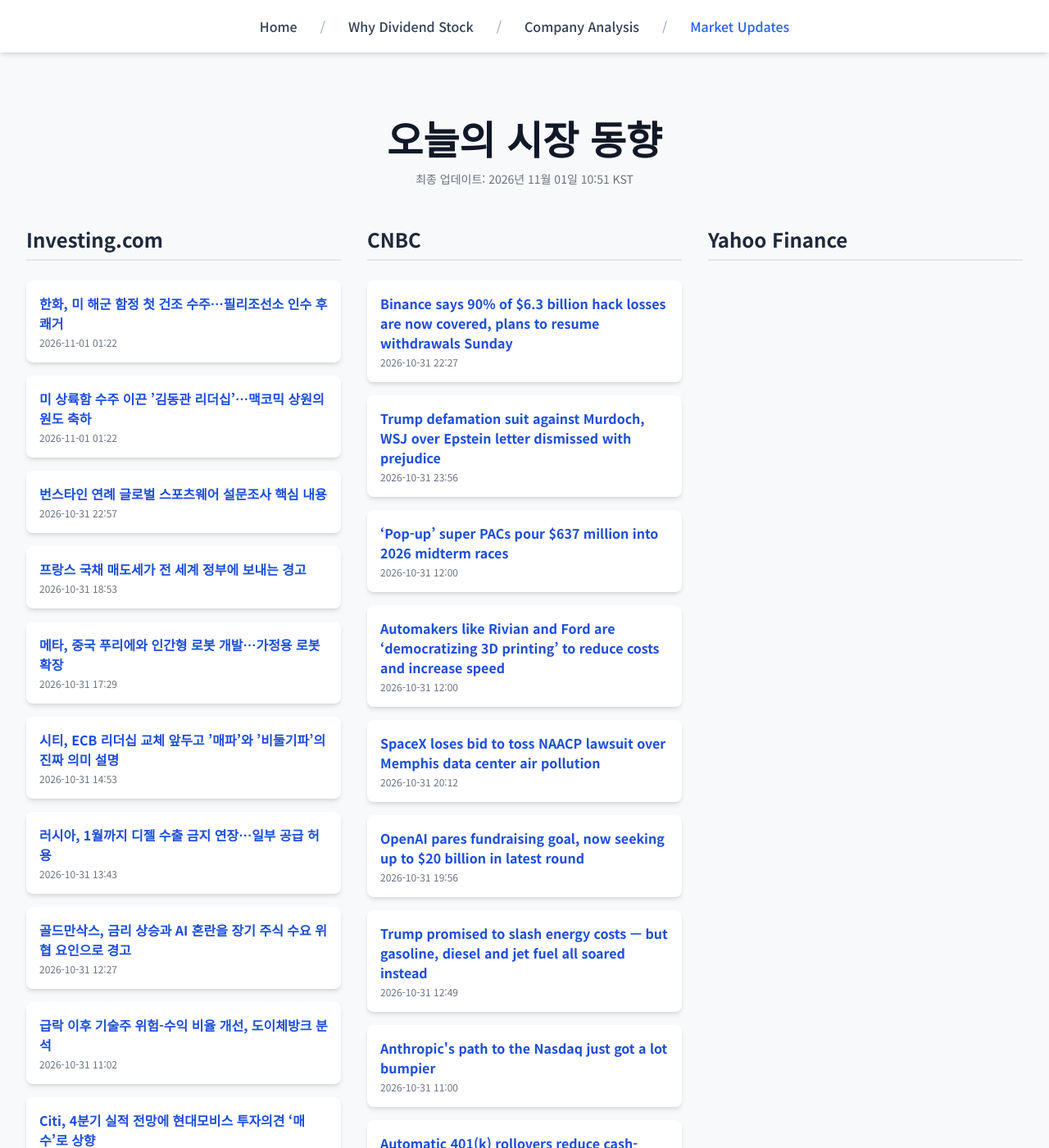
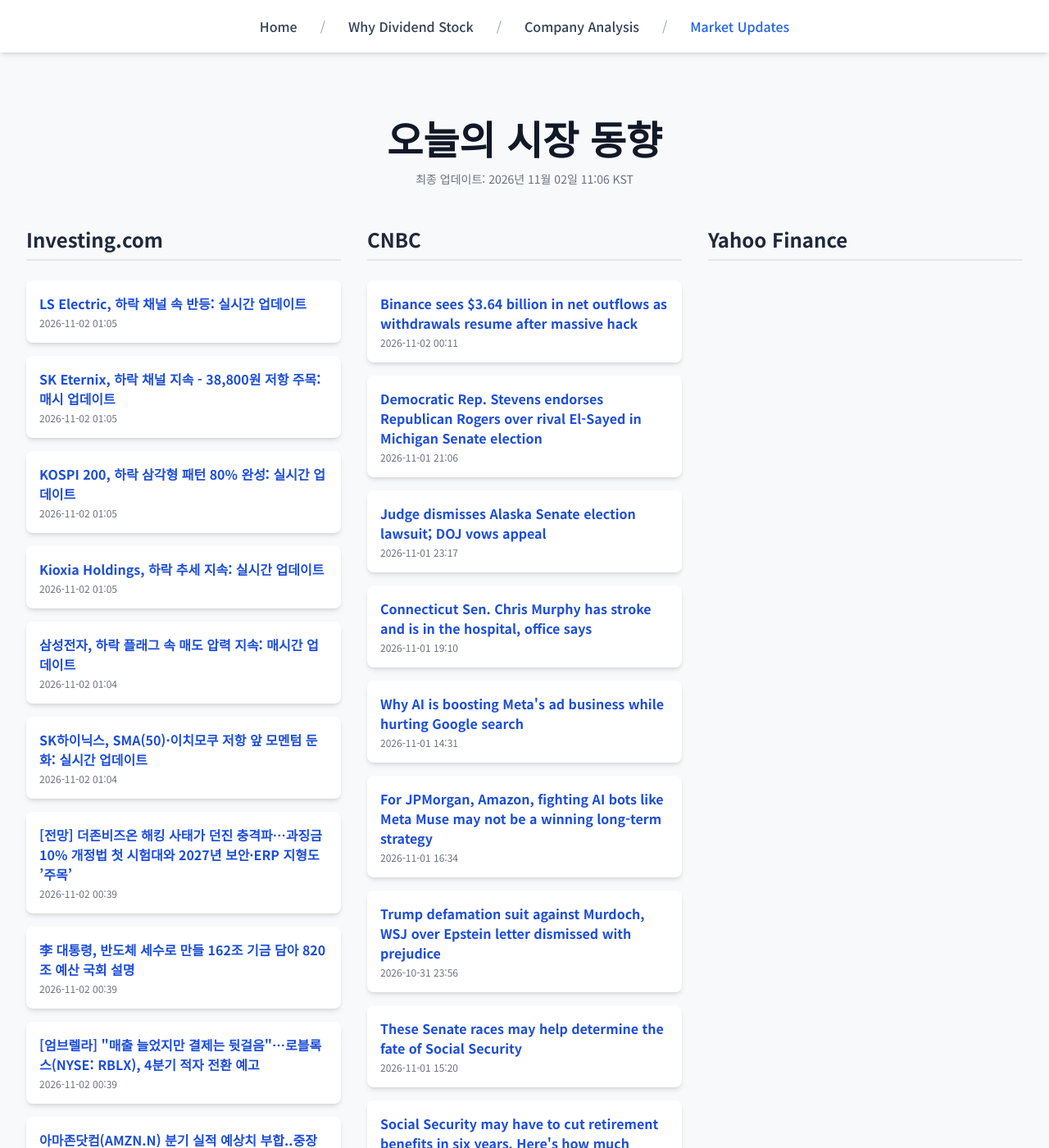
Before and after one commit to Kay-Hwang/my-company-analysis, a Jekyll site: the page built from market-updates.html, in a window 1280 px wide and 1400 px high. Shown: the whole window at 82% size. Built offline with Jekyll 4.4.1, drawn with Linux system fonts in a browser that asks for light colours; nearby versions of some CDN libraries; a script that is not in the unit is left out; some of the changed text lies outside the part shown.

Commit message:
Update daily data

```diff
--- a/_data/latest_data.json
+++ b/_data/latest_data.json
@@ -1,74 +1,104 @@
 {
-  "lastUpdated": "2026년 11월 01일 10:51 KST",
+  "lastUpdated": "2026년 11월 02일 11:06 KST",
   "news": {
     "investing": [
       {
-        "title": "한화, 미 해군 함정 첫 건조 수주…필리조선소 인수 후 쾌거",
-        "link": "https://kr.investing.com/news/stock-market-news/article-2152384",
-        "pubDate": "2026-11-01 01:22:33",
-        "summary": "한화, 미 해군 함정 첫 건조 수주…필리조선소 인수 후 쾌거"
+        "title": "LS Electric, 하락 채널 속 반등: 실시간 업데이트",
+        "link": "https://kr.investing.com/news/stock-market-news/article-93CH-2152680",
+        "pubDate": "2026-11-02 01:05:11",
+        "summary": "LS Electric, 하락 채널 속 반등: 실시간 업데이트"
       },
       {
-        "title": "미 상륙함 수주 이끈 ’김동관 리더십’…맥코믹 상원의원도 축하",
-        "link": "https://kr.investing.com/news/stock-market-news/article-2152383",
-        "pubDate": "2026-11-01 01:22:29",
-        "summary": "미 상륙함 수주 이끈 ’김동관 리더십’…맥코믹 상원의원도 축하"
+        "title": "SK Eternix, 하락 채널 지속 - 38,800원 저항 주목: 매시 업데이트",
+        "link": "https://kr.investing.com/news/stock-market-news/article-93CH-2152679",
+        "pubDate": "2026-11-02 01:05:09",
+        "summary": "SK Eternix, 하락 채널 지속 - 38,800원 저항 주목: 매시 업데이트"
       },
       {
-        "title": "번스타인 연례 글로벌 스포츠웨어 설문조사 핵심 내용",
-        "link": "https://kr.investing.com/news/stock-market-news/article-2152365",
-        "pubDate": "2026-10-31 22:57:05",
-        "summary": "번스타인 연례 글로벌 스포츠웨어 설문조사 핵심 내용"
+        "title": "KOSPI 200, 하락 삼각형 패턴 80% 완성: 실시간 업데이트",
+        "link": "https://kr.investing.com/news/stock-market-news/article-93CH-2152678",
+        "pubDate": "2026-11-02 01:05:07",
+        "summary": "KOSPI 200, 하락 삼각형 패턴 80% 완성: 실시간 업데이트"
       },
       {
-        "title": "프랑스 국채 매도세가 전 세계 정부에 보내는 경고",
-        "link": "https://kr.investing.com/news/stock-market-news/article-2152359",
-        "pubDate": "2026-10-31 18:53:38",
-        "summary": "프랑스 국채 매도세가 전 세계 정부에 보내는 경고"
+        "title": "Kioxia Holdings, 하락 추세 지속: 실시간 업데이트",
+        "link": "https://kr.investing.com/news/stock-market-news/article-93CH-2152677",
+        "pubDate": "2026-11-02 01:05:06",
+        "summary": "Kioxia Holdings, 하락 추세 지속: 실시간 업데이트"
       },
       {
-        "title": "메타, 중국 푸리에와 인간형 로봇 개발…가정용 로봇 확장",
-        "link": "https://kr.investing.com/news/stock-market-news/article-2152356",
-        "pubDate": "2026-10-31 17:29:26",
-        "summary": "메타, 중국 푸리에와 인간형 로봇 개발…가정용 로봇 확장"
+        "title": "삼성전자, 하락 플래그 속 매도 압력 지속: 매시간 업데이트",
+        "link": "https://kr.investing.com/news/stock-market-news/article-93CH-2152676",
+        "pubDate": "2026-11-02 01:04:55",
+        "summary": "삼성전자, 하락 플래그 속 매도 압력 지속: 매시간 업데이트"
       },
       {
-        "title": "시티, ECB 리더십 교체 앞두고 ’매파’와 ’비둘기파’의 진짜 의미 설명",
-        "link": "https://kr.investing.com/news/stock-market-news/article-2152348",
-        "pubDate": "2026-10-31 14:53:31",
-        "summary": "시티, ECB 리더십 교체 앞두고 ’매파’와 ’비둘기파’의 진짜 의미 설명"
+        "title": "SK하이닉스, SMA(50)·이치모쿠 저항 앞 모멘텀 둔화: 실시간 업데이트",
+        "link": "https://kr.investing.com/news/stock-market-news/article-93CH-2152675",
+        "pubDate": "2026-11-02 01:04:52",
+        "summary": "SK하이닉스, SMA(50)·이치모쿠 저항 앞 모멘텀 둔화: 실시간 업데이트"
       },
       {
-        "title": "러시아, 1월까지 디젤 수출 금지 연장…일부 공급 허용",
-        "link": "https://kr.investing.com/news/stock-market-news/article-2152345",
-        "pubDate": "2026-10-31 13:43:46",
-        "summary": "러시아, 1월까지 디젤 수출 금지 연장…일부 공급 허용"
+        "title": "[전망] 더존비즈온 해킹 사태가 던진 충격파…과징금 10% 개정법 첫 시험대와 2027년 보안·ERP 지형도 ’주목’",
+        "link": "https://kr.investing.com/news/stock-market-news/article-2152668",
+        "pubDate": "2026-11-02 00:39:45",
+        "summary": "[전망] 더존비즈온 해킹 사태가 던진 충격파…과징금 10% 개정법 첫 시험대와 2027년 보안·ERP 지형도 ’주목’"
       },
       {
-        "title": "골드만삭스, 금리 상승과 AI 혼란을 장기 주식 수요 위협 요인으로 경고",
-        "link": "https://kr.investing.com/news/stock-market-news/article-2152340",
-        "pubDate": "2026-10-31 12:27:33",
-        "summary": "골드만삭스, 금리 상승과 AI 혼란을 장기 주식 수요 위협 요인으로 경고"
+        "title": "李 대통령, 반도체 세수로 만들 162조 기금 담아 820조 예산 국회 설명",
+        "link": "https://kr.investing.com/news/stock-market-news/article-2152667",
+        "pubDate": "2026-11-02 00:39:42",
+        "summary": "李 대통령, 반도체 세수로 만들 162조 기금 담아 820조 예산 국회 설명"
       },
       {
-        "title": "급락 이후 기술주 위험-수익 비율 개선, 도이체방크 분석",
-        "link": "https://kr.investing.com/news/stock-market-news/article-2152330",
-        "pubDate": "2026-10-31 11:02:38",
-        "summary": "급락 이후 기술주 위험-수익 비율 개선, 도이체방크 분석"
+        "title": "[엄브렐라] \"매출 늘었지만 결제는 뒷걸음\"…로블록스(NYSE: RBLX), 4분기 적자 전환 예고",
+        "link": "https://kr.investing.com/news/stock-market-news/article-2152666",
+        "pubDate": "2026-11-02 00:39:40",
+        "summary": "[엄브렐라] \"매출 늘었지만 결제는 뒷걸음\"…로블록스(NYSE: RBLX), 4분기 적자 전환 예고"
       },
       {
-        "title": "Citi, 4분기 실적 전망에 현대모비스 투자의견 ‘매수’로 상향",
-        "link": "https://kr.investing.com/news/stock-market-news/article-93CH-2152321",
-        "pubDate": "2026-10-31 10:04:48",
-        "summary": "Citi, 4분기 실적 전망에 현대모비스 투자의견 ‘매수’로 상향"
+        "title": "아마존닷컴(AMZN.N) 분기 실적 예상치 부합..중장기 성장 가시성 주목",
+        "link": "https://kr.investing.com/news/stock-market-news/article-2152665",
+        "pubDate": "2026-11-02 00:39:38",
+        "summary": "아마존닷컴(AMZN.N) 분기 실적 예상치 부합..중장기 성장 가시성 주목"
       }
     ],
     "cnbc": [
       {
-        "title": "Binance says 90% of $6.3 billion hack losses are now covered, plans to resume withdrawals Sunday",
-        "link": "https://www.cnbc.com/2026/10/31/binance-hack-asset-coverage-withdrawals.html",
-        "pubDate": "Sat, 31 Oct 2026 22:27:56 GMT",
-        "summary": "Binance says it has restored backing for 90% of assets affected by its $6.3 billion hack and is planning to resume withdrawals, subject to security checks."
+        "title": "Binance sees $3.64 billion in net outflows as withdrawals resume after massive hack",
+        "link": "https://www.cnbc.com/2026/11/02/binance-outflow-hack-bitcoin.html",
+        "pubDate": "Mon, 02 Nov 2026 00:11:37 GMT",
+        "summary": "Binance recorded $3.64 billion in net outflows after resuming withdrawals following a $6.3 billion hack, representing 2.1% of its total assets."
+      },
+      {
+        "title": "Democratic Rep. Stevens endorses Republican Rogers over rival El-Sayed in Michigan Senate election",
+        "link": "https://www.cnbc.com/2026/11/01/michigan-senate-stevens-rogers-endorsement-el-sayed.html",
+        "pubDate": "Sun, 01 Nov 2026 21:06:42 GMT",
+        "summary": "Haley Stevens had lost the Democratic nomination for Senate in Michigan to Abdul El-Sayed earlier this year."
+      },
+      {
+        "title": "Judge dismisses Alaska Senate election lawsuit; DOJ vows appeal",
+        "link": "https://www.cnbc.com/2026/11/01/alaska-senate-doj-lawsuit-dismissed-sullivan-peltola.html",
+        "pubDate": "Sun, 01 Nov 2026 23:17:57 GMT",
+        "summary": "Democratic nominee Mary Peltola is facing two candidates named Dan Sullivan in the Alaska Senate election, one of whom is the Republican incumbent."
+      },
+      {
+        "title": "Connecticut Sen. Chris Murphy has stroke and is in the hospital, office says",
+        "link": "https://www.cnbc.com/2026/11/01/chris-murphy-stroke-senate-hospital.html",
+        "pubDate": "Sun, 01 Nov 2026 19:10:12 GMT",
+        "summary": "Sen. Chris Murphy's office announced Sunday that he suffered a stroke and was hospitalized the day prior, though they say he is 'awake and alert.'"
+      },
+      {
+        "title": "Why AI is boosting Meta's ad business while hurting Google search",
+        "link": "https://www.cnbc.com/2026/11/01/ai-meta-ads-google-search.html",
+        "pubDate": "Sun, 01 Nov 2026 14:31:29 GMT",
+        "summary": "The gap between Meta's ad revenue growth and Google's search expansion was the widest it's been since 2021 in the latest quarter."
+      },
+      {
+        "title": "For JPMorgan, Amazon, fighting AI bots like Meta Muse may not be a winning long-term strategy",
+        "link": "https://www.cnbc.com/2026/11/01/jpmorgan-amazon-ai-agents-meta-muse.html",
+        "pubDate": "Sun, 01 Nov 2026 16:34:43 GMT",
+        "summary": "As companies from Amazon to JPMorgan block AI personal agents like Meta's Muse, retail experts warn that technology that removes customer friction usually wins."
       },
       {
         "title": "Trump defamation suit against Murdoch, WSJ over Epstein letter dismissed with prejudice",
@@ -77,52 +107,22 @@
         "summary": "President Donald Trump denied writing a birthday letter to sex offender Jeffrey Epstein, which was the subject of a 2025 Wall Street Journal article."
       },
       {
+        "title": "These Senate races may help determine the fate of Social Security",
+        "link": "https://www.cnbc.com/2026/11/01/social-security-senate-races.html",
+        "pubDate": "Sun, 01 Nov 2026 15:20:06 GMT",
+        "summary": "Social Security's retirement trust fund may run out in 2032. Senators elected this November will be in office when that deadline comes."
+      },
+      {
+        "title": "Social Security may have to cut retirement benefits in six years. Here's how much money is at stake for beneficiaries",
+        "link": "https://www.cnbc.com/2026/11/01/social-security-benefit-cuts-2032.html",
+        "pubDate": "Sun, 01 Nov 2026 15:18:38 GMT",
+        "summary": "The latest projections show Social Security may have to cut retirement benefits in six years. Here's what may happen if Congress doesn't prevent that."
+      },
+      {
         "title": "‘Pop-up’ super PACs pour $637 million into 2026 midterm races",
         "link": "https://www.cnbc.com/2026/10/31/2026-midterm-election-super-pacs-donor-disclosure.html",
         "pubDate": "Sat, 31 Oct 2026 12:00:01 GMT",
         "summary": "Twenty-two late-forming super PACs spent about $637 million in 2026 congressional races, sometimes before voters could see their donors."
-      },
-      {
-        "title": "Automakers like Rivian and Ford are ‘democratizing 3D printing’ to reduce costs and increase speed",
-        "link": "https://www.cnbc.com/2026/10/31/automakers-3d-printing-ford-rivian-gm.html",
-        "pubDate": "Sat, 31 Oct 2026 12:00:01 GMT",
-        "summary": "Automakers including Ford, Rivian and GM are expanding 3D printing to make prototypes, factory tools and low-volume parts faster and at lower cost."
-      },
-      {
-        "title": "SpaceX loses bid to toss NAACP lawsuit over Memphis data center air pollution",
-        "link": "https://www.cnbc.com/2026/10/31/xai-naacp-clean-air-act-lawsuit-dismissal.html",
-        "pubDate": "Sat, 31 Oct 2026 20:12:37 GMT",
-        "summary": "The Colossus data centers and a power plant that SpaceXAI is also building in Southaven, Mississippi, have faced community backlash for years."
-      },
-      {
-        "title": "OpenAI pares fundraising goal, now seeking up to $20 billion in latest round",
-        "link": "https://www.cnbc.com/2026/10/31/openai-fundraising-20-billion-valuation.html",
-        "pubDate": "Sat, 31 Oct 2026 19:56:23 GMT",
-        "summary": "The funding round is still in progress and has not closed, so the figures are subject to change, a person directly familiar with the deal told CNBC."
-      },
-      {
-        "title": "Trump promised to slash energy costs  — but gasoline, diesel and jet fuel all soared instead",
-        "link": "https://www.cnbc.com/2026/10/31/trump-gas-diesel-price-midterm-election.html",
-        "pubDate": "Sat, 31 Oct 2026 12:49:58 GMT",
-        "summary": "President Donald Trump promised voters who were angry about inflation that he would slash gasoline prices below $2 a gallon in his first year in office."
-      },
-      {
-        "title": "Anthropic's path to the Nasdaq just got a lot bumpier",
-        "link": "https://www.cnbc.com/2026/10/31/anthropic-ipo-ai-spending.html",
-        "pubDate": "Sat, 31 Oct 2026 11:00:01 GMT",
-        "summary": "Concerning projections from hyperscalers this week punished tech stocks and pushed the Nasdaq to its first three-week losing streak since March."
-      },
-      {
-        "title": "Automatic 401(k) rollovers reduce cash-outs, research finds — but few accounts reach new employer plans",
-        "link": "https://www.cnbc.com/2026/10/31/401k-cash-outs-automatic-rollovers.html",
-        "pubDate": "Sat, 31 Oct 2026 13:30:01 GMT",
-        "summary": "Workers with small 401(k) balances are cashing out less often under an automatic portability program, but most accounts remain in temporary IRAs."
-      },
-      {
-        "title": "Treasury Department announces new Series I bond rate of 5.51% for the next six months",
-        "link": "https://www.cnbc.com/2026/10/30/treasury-i-bond-rate-through-april-2027.html",
-        "pubDate": "Fri, 30 Oct 2026 17:15:53 GMT",
-        "summary": "The U.S. Department of the Treasury has announced new Series I bond rates through April 2027."
       }
     ],
     "yahoo": []
```
